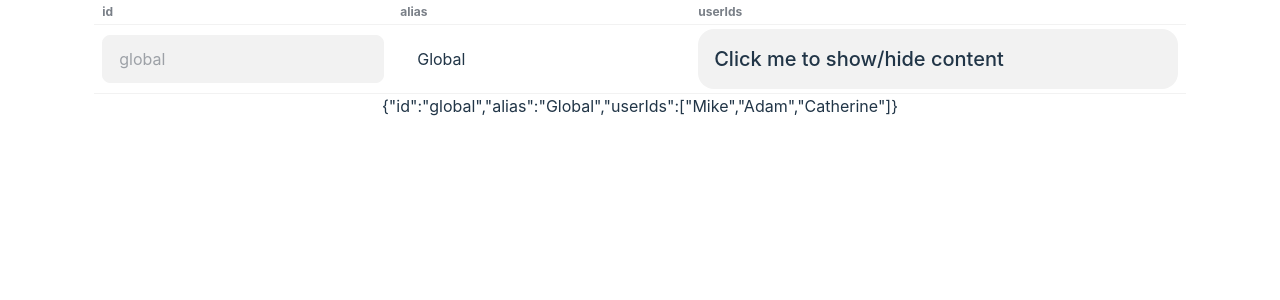
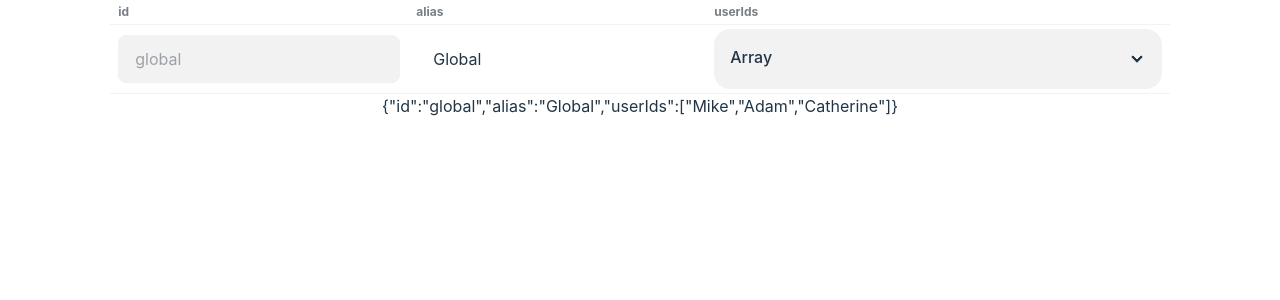
Before and after one commit to Oshulten/ChatRoom, a React (Vite) app in the folder ChatRoomFrontend/: page / in a window 1280 px wide. Shown: the top 300 px of the page. Built offline with nearby package versions, Linux system fonts and the light colour scheme.

Commit message:
feat: styling

```diff
--- a/ChatRoomFrontend/src/components/dataTable2.tsx
+++ b/ChatRoomFrontend/src/components/dataTable2.tsx
@@ -96,7 +96,7 @@ export function InteractiveDataCell({ value, onChange, disabled }: InteractiveDa
         onChange(restoredTypedValue);
     }
 
-    const handleChangeObject = (newObject: InteractiveDataCellSupportedTypes, key: string) => {
+    const handleChangeObject = (newObject: InteractiveDataCellSupportedTypes) => {
         console.log(`${newObject}`);
         onChange(newObject);
     }
@@ -157,15 +157,15 @@ export function InteractiveDataCell({ value, onChange, disabled }: InteractiveDa
         return <>{dateTimeElement}</>;
     }
     return (
-        <div className="collapse bg-base-200">
-            <input type="checkbox" />
-            <div className="collapse-title text-xl font-medium">Click me to show/hide content</div>
-            <div className="collapse-content">
-                <ObjectInspector
-                    subject={value as object}
-                    subjectKey={"?"}
-                    onChange={(newObject, key) => handleChangeObject(newObject, key)} />
-            </div>
-        </div>
-    )
+        // <div className="collapse bg-base-200">
+        //     <input type="checkbox" />
+        //     <div className="collapse-title text-xl font-medium">Click me to show/hide content</div>
+        //     <div className="collapse-content">
+        <ObjectInspector
+            subject={value as object}
+            subjectKey={""}
+            onChange={(newObject) => handleChangeObject(newObject)} />
+        //     </div>
+        // </div>
+    );
 }
--- a/ChatRoomFrontend/src/components/objectInspector.tsx
+++ b/ChatRoomFrontend/src/components/objectInspector.tsx
@@ -91,7 +91,9 @@ export default function ObjectInspector({ subject, subjectKey, onChange }: Objec
     return <>
         <div className="collapse collapse-arrow bg-base-200">
             <input type="checkbox" />
-            <div className="text-left collapse-title text-m font-medium">{`${subjectKey}: [${typeCheck(subject)}]`}</div>
+            <div className="text-left collapse-title text-base font-medium">
+                {subjectKey ? `${subjectKey}: [${typeCheck(subject)}]` : typeCheck(subject)}
+            </div>
             <div className="collapse-content">
                 <div className="overflow-x-auto">
                     <table className="table table-zebra">
```
